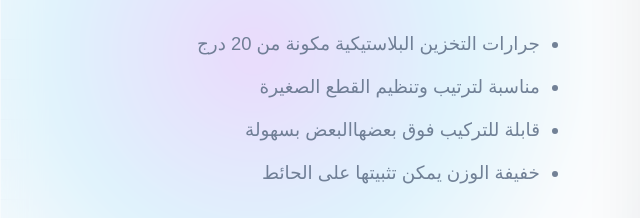
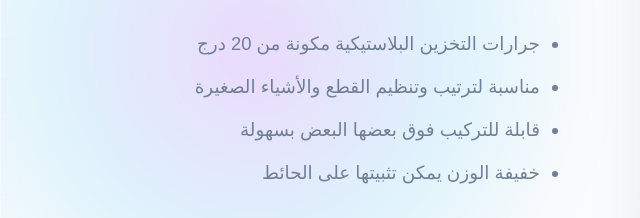
Before and after one commit to modelxland/modelxlandFonts, a website: page model-classic.html in a window 1280 px wide. Shown: the part 281-499 px from the top of the page, 0-640 px from the left. Drawn offline with nearby package versions, Linux system fonts and the light colour scheme; a web font is replaced by a local one.

Commit message:
fix: improve phrasing and spacing in classic model showcase list items

```diff
--- a/model-classic.html
+++ b/model-classic.html
@@ -479,8 +479,8 @@
                     </div>
                     <ul class="showcase-desc" style="padding-right: 25px; margin-top: 0;">
                         <li style="margin-bottom: 8px;">جرارات التخزين البلاستيكية مكونة من 20 درج</li>
-                        <li style="margin-bottom: 8px;">مناسبة لترتيب وتنظيم القطع الصغيرة</li>
-                        <li style="margin-bottom: 8px;">قابلة للتركيب فوق بعضهاالبعض بسهولة</li>
+                        <li style="margin-bottom: 8px;">مناسبة لترتيب وتنظيم القطع والأشياء الصغيرة</li>
+                        <li style="margin-bottom: 8px;">قابلة للتركيب فوق بعضها البعض بسهولة</li>
                         <li>خفيفة الوزن يمكن تثبيتها على الحائط</li>
                     </ul>
                 </div>
```
